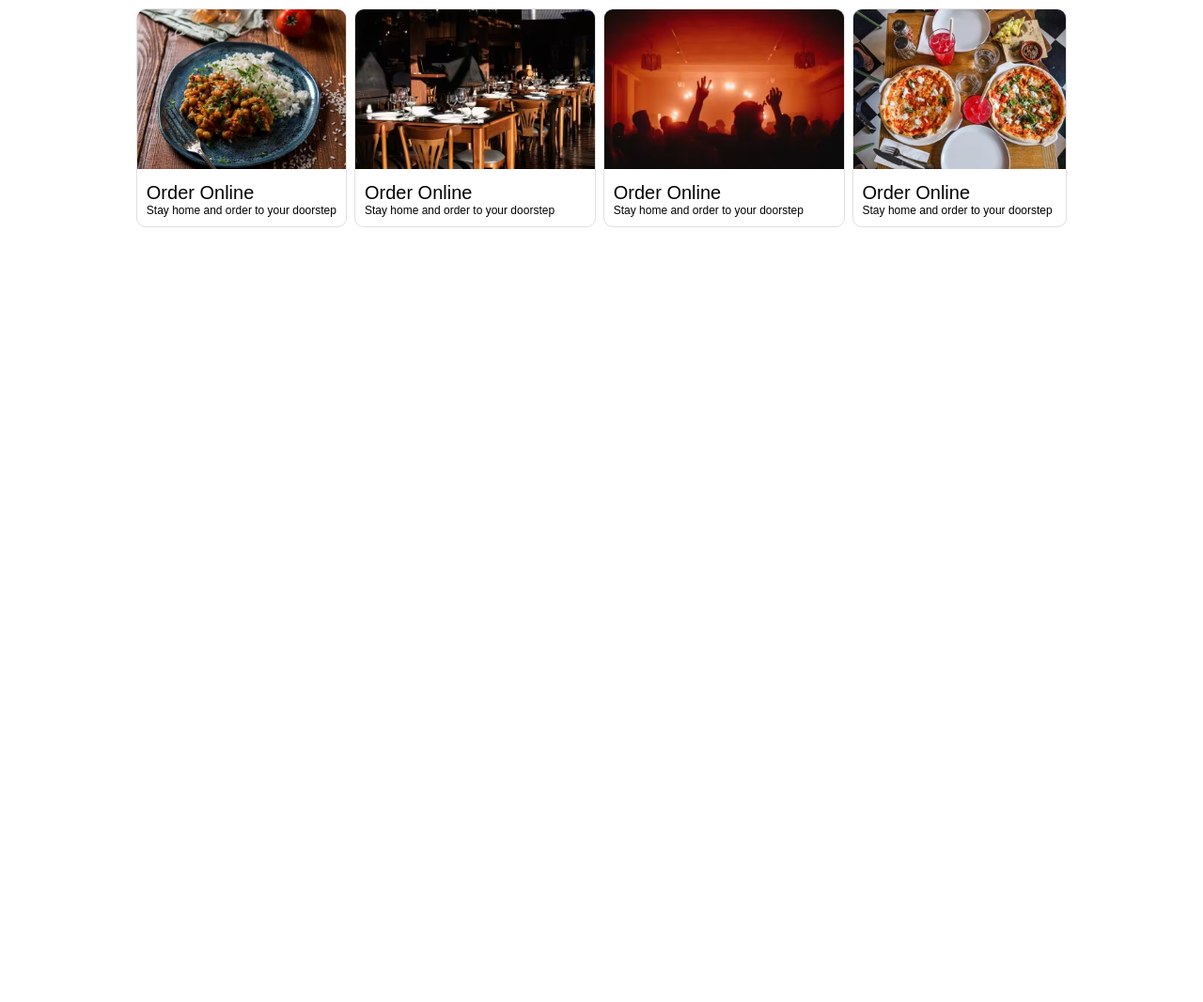
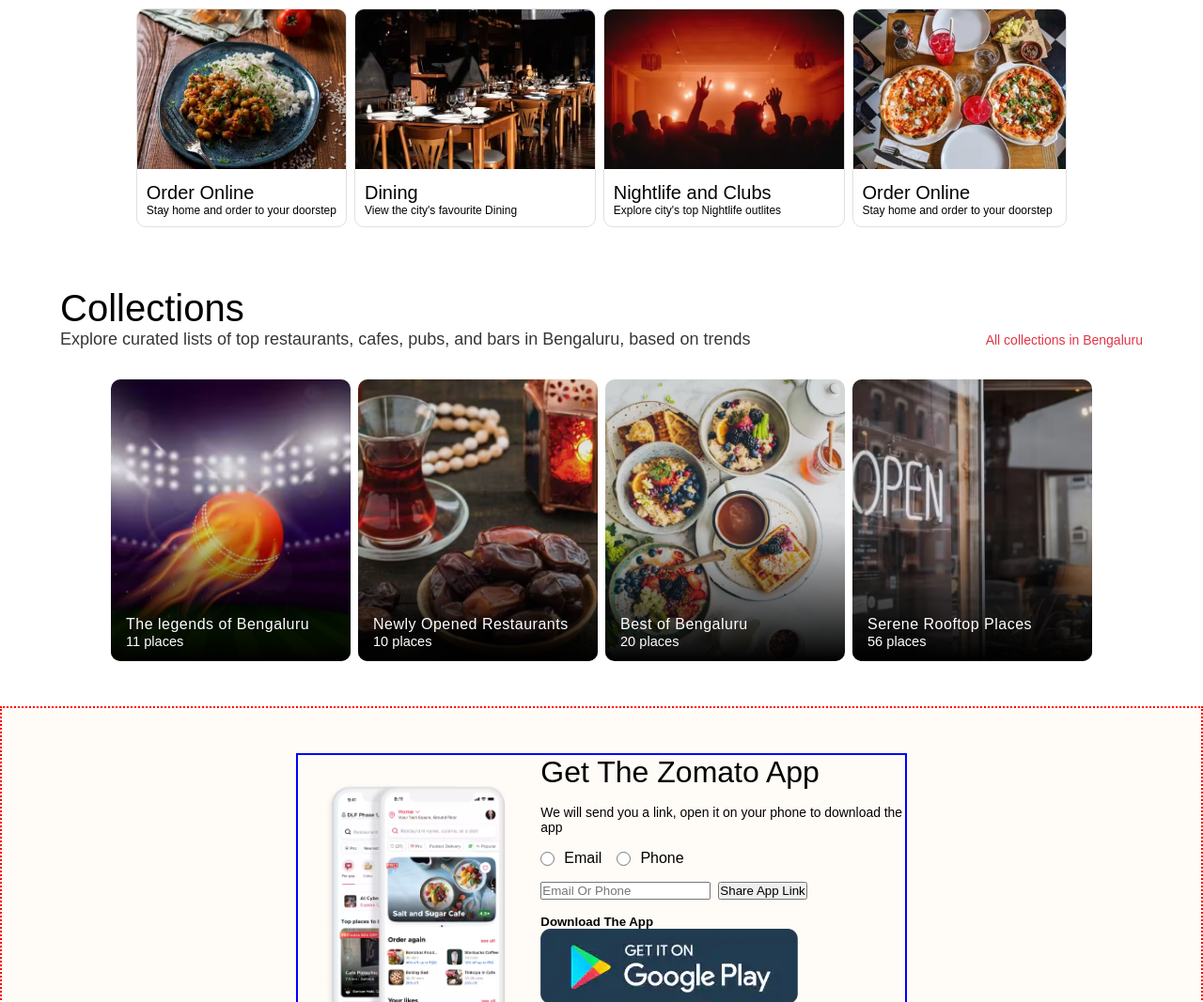
Before and after one commit to mrradeesh/Zomato-landing-page, a plain HTML site: page index.html in a window 1280 px wide. Shown: the part 639-1706 px from the top of the page at 94% size. Before the commit the page ends 929 px from the top, so only its background shows below. Drawn offline with Linux system fonts and the light colour scheme.

Commit message:
changers made

```diff
--- a/index.html
+++ b/index.html
@@ -56,10 +56,10 @@
                 <img src="./images/item2.png" alt="card image" />
             <div class="we_offer_content">
                 <h2>
-                    Order Online
+                    Dining
                 </h2>
                 <p>
-                    Stay home and order to your doorstep
+                    View the city's favourite Dining
                 </p>
             </div>
             </div>
@@ -67,10 +67,10 @@
                 <img src="./images/item3.png" alt="card image" />
             <div class="we_offer_content">
                 <h2>
-                    Order Online
+                    Nightlife and Clubs
                 </h2>
                 <p>
-                    Stay home and order to your doorstep
+                    Explore city's top Nightlife outlites
                 </p>
             </div>
             </div>
@@ -86,5 +86,74 @@
             </div>
             </div>
         </section>
+        <section class="collection container">
+            <h1>Collections</h1>
+            <div class="sub_heading_container">
+                <span>Explore curated lists of top restaurants, cafes, pubs, and bars in Bengaluru, based on trends</span>
+                <span>All collections in Bengaluru</span>
+            </div>
+            <div class="collection_card_container">
+                <div class="card card1">
+                <div class="overlay"></div>
+                <div class="content">
+                    <h4 >The legends of Bengaluru</h4>
+                    <span>11 places</span>
+                </div>
+                </div>
+                <div class="card card2">
+                    <div class="overlay"></div>
+                    <div class="content">
+                        <h4 >Newly Opened Restaurants</h4>
+                        <span>10 places</span>
+                    </div>
+                    </div>
+                <div class="card card3">
+                    <div class="overlay"></div>
+                    <div class="content">
+                        <h4 >Best of Bengaluru</h4>
+                        <span>20 places</span>
+                    </div>
+                    </div>
+                <div class="card card4">
+                    <div class="overlay"></div>
+                    <div class="content">
+                        <h4 >Serene Rooftop Places</h4>
+                        <span>56 places</span>
+                    </div>
+                    </div>
+            </div>
+        </section>
+        <section class="container get_zomato_app">
+            <div class="semi_container">
+                <div class="left">
+                    <img src="./images/mobileBanner.png" alt="mobileBanner">
+                </div>
+                <div class="right">
+                    <h1>Get The Zomato App</h1>
+                    <p>We will send you a link, open it on your phone to download the app</p>
+                    <div class="radio_button_container">
+                        <div>
+                        <input type="radio" id="email" name="get_the app"/>
+                        <label>Email</label>
+                        </div>
+                        <div>
+                            <input type="radio" id="phone" name="get_the app"/>
+                            <label>Phone</label>
+                        </div>
+                    </div>
+                    <div class="input_container">
+                        <input type="text" placeholder="Email Or Phone"/>
+                        <button>Share App Link</button>
+                    </div>
+                    <div class="download_App_container">
+                        <h5>Download The App</h5>
+                        <div>
+                            <img src="./images/playStore.png" alt="PlayStore">
+                            <img src="./images/appleStore.png" alt="PlayStore">
+                        </div>
+                    </div>
+                </div>
+            </div>
+        </section>
     </body>
 </html>
--- a/style.css
+++ b/style.css
@@ -53,9 +53,9 @@
     height:auto;
 }
 .hero_section_title{
-font-size: 35px;
+font-size: 40px;
 color:rgb(255, 255, 255);
-font-weight: 350;
+font-weight: 100;
 }
 .hero_section_input_container{
     background-color: white;
@@ -83,7 +83,7 @@
    margin: 3rem auto;
    width:90%;
  }
-  .container{
+.we_offer{
    display: flex;
    flex-wrap:wrap ;
    gap: 0.5rem;
@@ -115,7 +115,151 @@
 .we_offer_content p{
     font-size: 12px;
 }
+.collection{
+    margin-top: 4rem;
+}
 
+.collection h1{
+    font-size: 40px;
+    font-weight: 400;
+}
+.collection .sub_heading_container{
+    display: flex;
+    flex-wrap: wrap;
+    gap: 1rem;
+    font-size: 18px;
+    align-items: center;
+    justify-content: space-between;
+}
+.sub_heading_container span:first-child{
+    color:rgb(54, 54, 54);
+}
+ .sub_heading_container span:nth-child(2){
+    color:rgb(224, 53, 70);
+    cursor: pointer;
+    font-size: 14px;
+}
+.collection_card_container{
+    display:flex;
+    flex-wrap: wrap;
+    align-items: center;
+    justify-content: center;
+    gap:0.5rem;
+    /* border:2px solid red; */
+    margin-top: 2rem;
+}
+.collection_card_container .card{
+    height: 300px;
+    min-width: 255px;
+    background-size: cover;
+    background-position: center;
+    border-radius: 10px;
+    overflow: hidden;
+    position: relative;
+}
+.collection_card_container .card1{
+    background-image: url(./images/collection1.jpg);
+}
+.collection_card_container .card2{
+    background-image: url(./images/collection2.jpg);
+}
+.collection_card_container .card3{
+    background-image: url(./images/collection4.jpg);
+}
+.collection_card_container .card4{
+    background-image: url(./images/collection3.jpg);
+}
+.overlay{
+    width:100%;
+    height: 100%;
+    position: absolute;
+    top:0;
+    left: 0;
+    background:linear-gradient(to bottom,rgba(0,0,0,0.1) 50% ,rgba(0,0,0,1) 100%);
+    z-index: 2;
+}
+.card .content{
+    position: absolute;
+    left: 0;
+    bottom: 0;
+    padding: 12px 16px;
+    color:white;
+    font-size: 1rem;
+    z-index: 4;
+}
+.content h4{
+    font-weight: 400;
+    letter-spacing: 0.5px;
+}
+.content span{
+    font-size: 14.6px;
+}
+.get_zomato_app{
+    border:2px dotted red;
+    display: flex;
+    align-items: center;
+    justify-content: center;
+    width: 100%;
+    background-color: rgb(255, 251, 247);
+    padding: 3rem 6rem;
+}
+.get_zomato_app .semi_container{
+    border: 2px solid blue;
+    width:60%;
+    display: flex;
+    flex-wrap: wrap;
+    align-items: center;
+    justify-content: center;
+}
+.get_zomato_app .left{
+    flex: 2;
+}
+.get_zomato_app .left img{
+    width:100%;
+    object-fit:center;
+    object-position: center;
+}
+.get_zomato_app .right{
+    flex:3;
+    height: 100%;
+    display: flex;
+    flex-direction: column;
+    gap:1rem;
+}
+.right h1{
+    font-weight: 400;
+    font-size: 2rem;
+}
+.right p{
+    font-size: 0.87rem;
+}
+.right .radio_button_container{
+display: flex;
+align-items: center;
+gap:1rem;
+}
+.right .radio_button_container div{
+display: flex;
+justify-content: center;
+align-items: center;
+gap:10px;
+}
+.right .radio_button_container div input{
+height: 15px;
+width: 15px;
+accent-color: rgb(239,79,23);
+}
+.right .input_container{
+    display: flex;
+    gap:0.5rem;
+}
+.right .input_container{
+   flex-wrap: wrap;
+}
+.input_conatainer button,
+.input_conatainer input{
+padding: 10px,12px;
+}
 
 
 
```
Also changed, not shown: zomato logo.avif (deleted).
